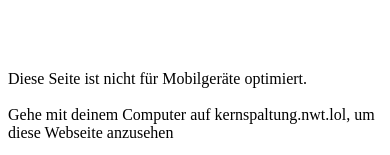
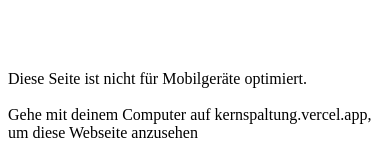
Before and after one commit to thatmarcel/fission-site, a Next.js app: page / in a window 390 px wide. Shown: the part 6972-7127 px from the top of the page. Built offline with nearby package versions, Linux system fonts and the light colour scheme; no server answers.

Commit message:
Update domain in mobile hint

```diff
--- a/components/DefaultContainer.js
+++ b/components/DefaultContainer.js
@@ -13,7 +13,7 @@
         <div className="p-8 pt-28 block lg:hidden text-white">
             <p className="font-bold text-2xl">
                 Diese Seite ist nicht für Mobilgeräte optimiert.<br /><br />
-                Gehe mit deinem Computer auf kernspaltung.nwt.lol, um diese Webseite anzusehen
+                Gehe mit deinem Computer auf kernspaltung.vercel.app, um diese Webseite anzusehen
             </p>
         </div>
     </div>
```
